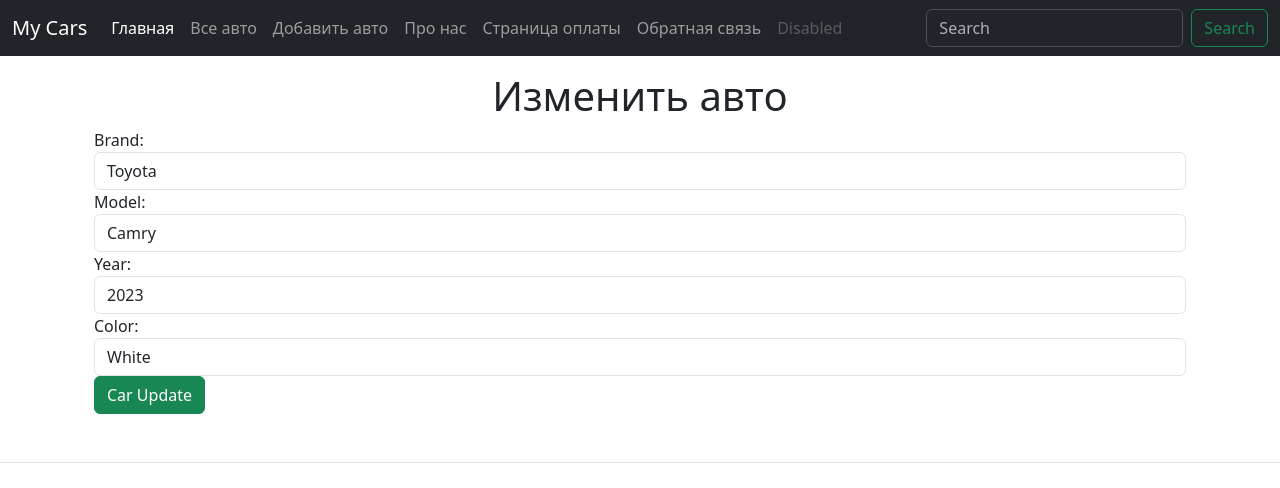
After one commit to SergeG28071988/FlaskProject, a Flask app: page /cars/1/update in a window 1280 px wide. The commit adds this page. Shown: the top 488 px of the page. Run offline with Flask 3, Linux system fonts and the light colour scheme.

Commit message:
Завершили работу над ппроектом

```diff
--- a/app.py
+++ b/app.py
@@ -55,6 +55,35 @@ def car_detail(id):
     return render_template("car-detail.html", car=car)
 
 
+@app.route('/cars/<int:id>/delete')
+def car_delete(id):
+    car = Car.query.get_or_404(id)
+
+    try:
+        db.session.delete(car)
+        db.session.commit()
+        return redirect('/cars')
+    except:
+        return "При удалении автомобиля произошла ошибка!!!"
+
+
+@app.route('/cars/<int:id>/update', methods=['POST', 'GET'])
+def car_update(id):
+    car = Car.query.get(id)
+    if request.method == 'POST':
+        car.brand = request.form['brand']
+        car.model = request.form['model']
+        car.year = request.form['year']
+        car.color = request.form['color']
+        try:
+            db.session.commit()
+            return redirect('/cars')
+        except:
+            return "При изменении автомобиля произошла ошибка!!!"
+    else:
+
+        return render_template("car-update.html", car=car)
+
 
 @app.route('/about')
 def about():
--- a/templates/car-detail.html
+++ b/templates/car-detail.html
@@ -10,6 +10,8 @@
   <h1 class="text-center">{{ car.brand }}</h1><br>
   <div class="alert alert-info">
     <h1>{{ car.model }} {{ car.year }} {{ car.color }} </h1>
+    <a href="/cars/{{ car.id }}/delete" class="btn btn-danger">Удалить</a>
+    <a href="/cars/{{ car.id }}/update" class="btn btn-success">Изменить</a>
   </div>
 
 {% endblock %}
--- /dev/null
+++ b/templates/car-update.html
@@ -0,0 +1,28 @@
+{% extends 'base.html' %}
+
+{% block title %}
+Изменить авто
+
+{% endblock %}
+
+{% block content %}
+<br>
+<div class="container mt-5">
+  <h1 class="text-center">Изменить авто</h1>
+  <form method="POST">
+        <label for="brand">Brand:</label>
+        <input type="text" id="brand" name="brand" class="form-control" value="{{ car.brand }}" placeholder="Введите бренд" required>
+
+        <label for="model">Model:</label>
+        <input type="text" id="model" name="model" class="form-control" value="{{ car.model }}" placeholder="Введите модель" required>
+
+        <label for="year">Year:</label>
+        <input type="number" id="year" name="year" class="form-control" value="{{ car.year }}" placeholder="Введите год" required>
+
+        <label for="color">Color:</label>
+        <input type="text" id="color" name="color" class="form-control" value="{{ car.color }}" placeholder="Введите цвет" required>
+
+        <input type="submit" class="btn btn-success" value="Car Update">
+    </form>
+</div>
+{% endblock %}
--- a/templates/create-car.html
+++ b/templates/create-car.html
@@ -9,7 +9,7 @@
 <br>
 <div class="container mt-5">
   <h1 class="text-center">Добавить авто</h1>
-  <form method="POST" action="{{ url_for('create_car') }}">
+  <form method="POST">
         <label for="brand">Brand:</label>
         <input type="text" id="brand" name="brand" class="form-control" placeholder="Введите бренд" required>
 
```
Also changed, not shown: README.md, instance/cars.db.
